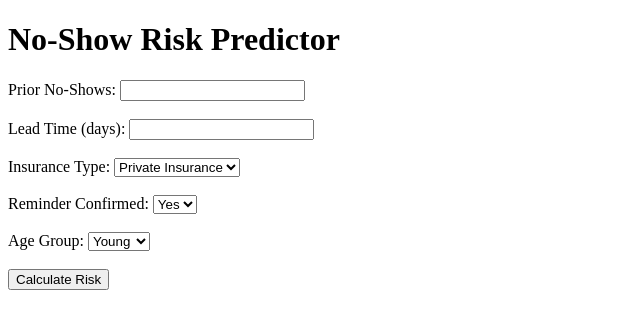
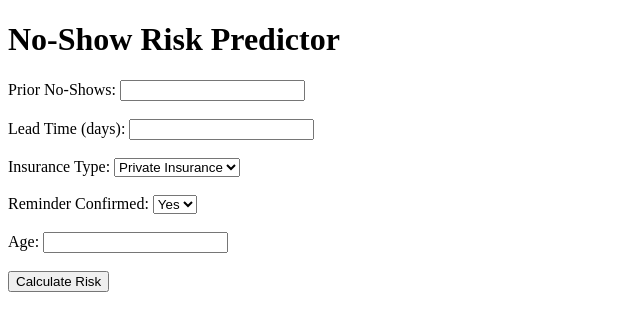
Before and after one commit to shaneyesss/JSIDashboard, a Flask app: page / in a window 1280 px wide. Shown: the top 331 px of the page, without its empty margins (0-640 px from the left). Run offline with Flask 3, Linux system fonts and the light colour scheme.

Commit message:
changed Age category

```diff
--- a/app.py
+++ b/app.py
@@ -7,7 +7,7 @@ def calculate_no_show_risk(prior_no_shows, lead_time_days,
     score = 0
     reasons = []
 
-    # Updated insurance weights
+    # insurance weights
     insurance_weights = {
         "private": 0,
         "public": 1,
@@ -66,10 +66,16 @@ def index():
         # Input validation (no negatives)
         prior_no_shows = max(0, int(request.form["prior_no_shows"]))
         lead_time_days = max(0, int(request.form["lead_time"]))
+        age = max(0, int(request.form["age"]))
 
         insurance_type = request.form["insurance_type"]
         reminder_confirmed = request.form["reminder"]
-        age_group = request.form["age"]
+        if age < 35:
+            age_group = "young"
+        elif age < 65:
+            age_group = "middle"
+        else:
+            age_group = "older"
 
         score, risk, reasons = calculate_no_show_risk(
             prior_no_shows,
--- a/templates/index.html
+++ b/templates/index.html
@@ -26,12 +26,8 @@
             <option value="no">No</option>
         </select><br><br>
 
-        <label>Age Group:</label>
-        <select name="age">
-            <option value="young">Young</option>
-            <option value="middle">Middle</option>
-            <option value="older">Older</option>
-        </select><br><br>
+        <label>Age:</label>
+        <input type="number" name="age" min="0" required><br><br>
 
         <button type="submit">Calculate Risk</button>
     </form>
```
